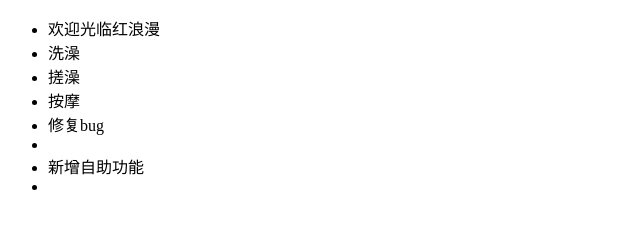
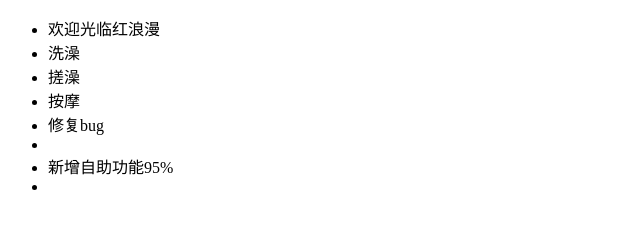
Before and after one commit to 18639710721/dbbath, a plain HTML site: page index.htm in a window 1280 px wide. Shown: the full height of the page, 0-640 px from the left. Drawn offline with Linux system fonts and the light colour scheme.

Commit message:
开发进度95%

```diff
--- a/index.htm
+++ b/index.htm
@@ -13,7 +13,7 @@
         <li>搓澡</li>
         <li>按摩</li>
 	<li>修复bug<li>
-        <li>新增自助功能<li>
+        <li>新增自助功能95%<li>
     </ul>
 </body>
 </html>
```
